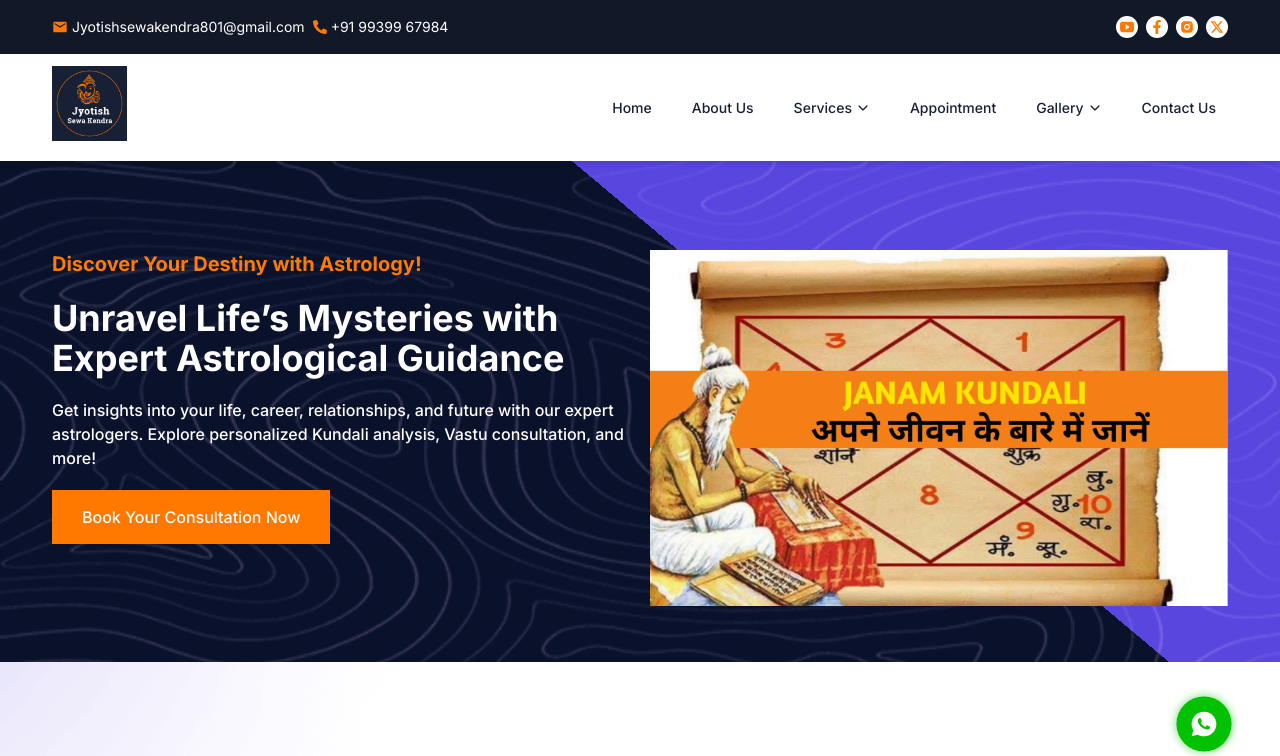
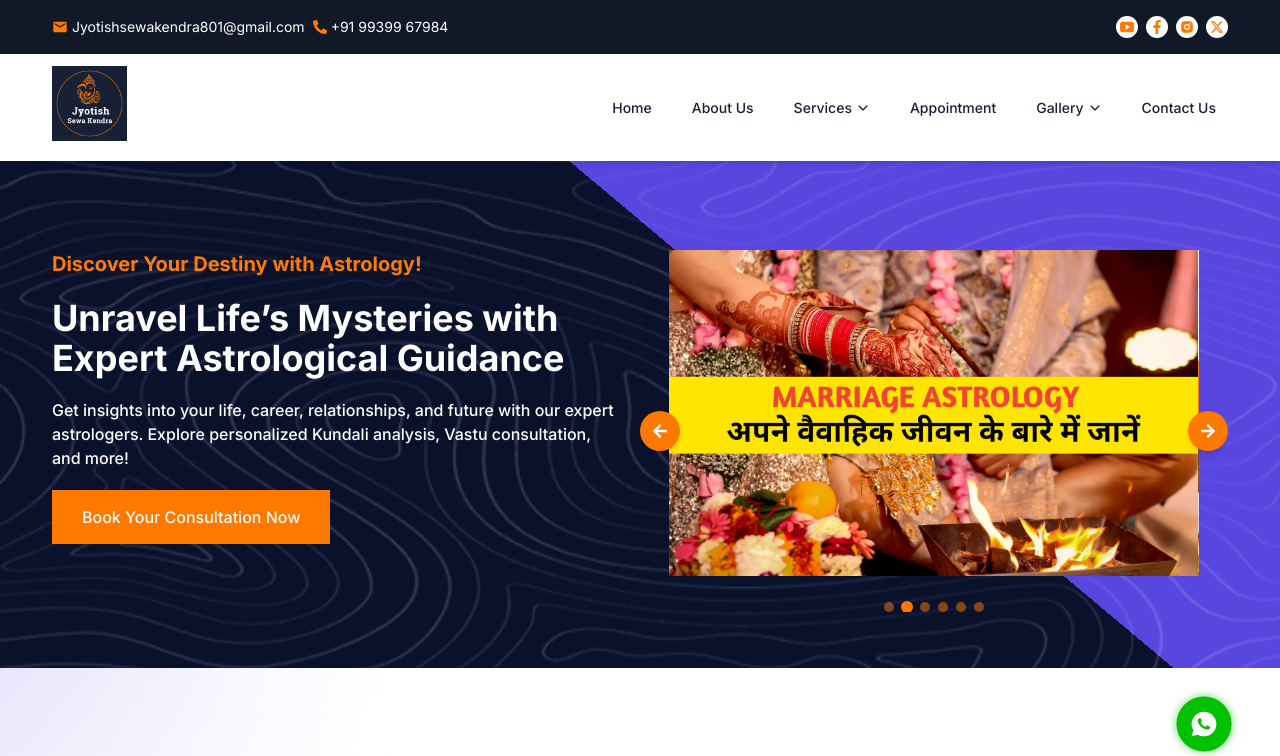
Before and after one commit to Shivam562-j/jyotishsewakendra, a React (Vite) app: page / in a window 1280 px wide. Shown: the top 756 px of the page. Built offline with nearby package versions, Linux system fonts and the light colour scheme.

Commit message:
hero section imag change and done

```diff
--- a/src/pages/Components/ProductSlider.jsx
+++ b/src/pages/Components/ProductSlider.jsx
@@ -7,7 +7,7 @@ import "swiper/css/pagination";
 import "swiper/css/navigation";
 import Img from '../../components/LazyLoadImage/Img';
 
-const ProductSlider = ({img1, img2, img1Alt="", img2Alt=""}) => {
+const ProductSlider = ({ img1, img2, img1Alt = "", img2Alt = "", img3 = "", img3Alt = "", img4 = "", img4Alt = "", img5 = "", img5Alt = "", img6 = "", img6Alt = "", imgStyle = "w-[320px] h-auto sm:h-[450px] sm:w-auto", sliderBtn = true }) => {
 
     const uniqueId = useMemo(() => `swiper-${Math.random().toString(36).substr(2, 9)}`, []);
     const prevImgRef = useRef(null);
@@ -50,9 +50,9 @@ const ProductSlider = ({img1, img2, img1Alt="", img2Alt=""}) => {
                     el: `.custom-pagination-${uniqueId}`,
                 }}
                 autoplay={{
-                    delay: 5000,
+                    delay: 3000,
                     disableOnInteraction: false,
-                  }}
+                }}
                 breakpoints={{
                     640: { slidesPerView: 1 },
                     768: { slidesPerView: 1 },
@@ -72,14 +72,28 @@ const ProductSlider = ({img1, img2, img1Alt="", img2Alt=""}) => {
                 }}
             >
                 <SwiperSlide className="h-auto w-full object-contain text-center flex justify-items-center overflow-x-hidden">
-                    <Img src={img1} alt={img1Alt} className="w-[320px] h-auto sm:h-[450px] sm:w-auto" />
+                    <Img src={img1} alt={img1Alt} className={imgStyle} />
                 </SwiperSlide>
                 <SwiperSlide className="h-auto w-full object-contain text-center flex justify-items-center overflow-x-hidden">
-                    <Img src={img2} alt={img1Alt} className="w-[320px] h-auto sm:h-[450px] sm:w-auto" />
+                    <Img src={img2} alt={img2Alt} className={imgStyle} />
                 </SwiperSlide>
+                {sliderBtn == false && <>
+                    <SwiperSlide className="h-auto w-full object-contain text-center flex justify-items-center overflow-x-hidden">
+                        <Img src={img3} alt={img3Alt} className={imgStyle} />
+                    </SwiperSlide>
+                    <SwiperSlide className="h-auto w-full object-contain text-center flex justify-items-center overflow-x-hidden">
+                        <Img src={img4} alt={img4Alt} className={imgStyle} />
+                    </SwiperSlide>
+                    <SwiperSlide className="h-auto w-full object-contain text-center flex justify-items-center overflow-x-hidden">
+                        <Img src={img5} alt={img5Alt} className={imgStyle} />
+                    </SwiperSlide>
+                    <SwiperSlide className="h-auto w-full object-contain text-center flex justify-items-center overflow-x-hidden">
+                        <Img src={img6} alt={img6Alt} className={imgStyle} />
+                    </SwiperSlide>
+                </>}
                 <div className={`custom-pagination custom-pagination-${uniqueId} flex justify-center mt-5 space-x-2`}></div>
             </Swiper>
-            <button
+                <button
                 ref={nextImgRef}
                 className="absolute right-0 top-1/2 transform -translate-y-1/2 bg-[#ff7900] text-white p-3 text-base rounded-full shadow-md hover:bg-[#e66b00] z-10"
             >
--- a/src/pages/Home/Home.jsx
+++ b/src/pages/Home/Home.jsx
@@ -2,9 +2,15 @@ import React from 'react';
 import { SectionContent, ImageContent, Button, ImageBox, AnimatedCount } from '../../components';
 import bgImage from "../../assets/images/bg.png";
 import { homeServicesBoxContent, layoutContainer, shortDetails } from '../../utils/constant';
-import heroImg from "../../assets/images/janam-kundali.webp"
+import janamKundaliImg from "../../assets/images/janam-kundali.webp";
+import marriageAstrologyImg from "../../assets/images/marriage-astrology.webp";
+import childAstrologyImg from "../../assets/images/child-astrology.webp";
+import futureAstrologyImg from "../../assets/images/future-astrology1.webp";
+import kundaliVishleshanImg from "../../assets/images/kundali-vishleshan.webp";
+import vastuShastraImg from "../../assets/images/vastu-shastra.webp";
 import WhyChooseUs from '../Components/WhyChooseUs';
 import aboutUsImg from "../../assets/images/about-us.webp"
+import ProductSlider from '../Components/ProductSlider';
 // import aboutUsImg from "../../assets/images/about-us1.png"
 
 const Home = () => {
@@ -23,10 +29,13 @@ const Home = () => {
         <div className={`${layoutContainer} py-14 flex flex-col-reverse sm:flex-row gap-5 justify-between w-full border-[#182036] pt-24`}>
 
           <SectionContent />
-          <ImageContent imgUrl1={heroImg}
+          {/* <ImageContent imgUrl1={heroImg}
             imgUrl2={false}
             className='flex-row p-0 h-full'
-          />
+          /> */}
+          <div className='w-full sm:w-1/2'>
+            <ProductSlider sliderBtn={false} img1={futureAstrologyImg} img2={marriageAstrologyImg} img3={janamKundaliImg} img4={kundaliVishleshanImg} img5={childAstrologyImg} img6={vastuShastraImg} img1Alt={""} img2Alt={""} imgStyle="w-full" />
+          </div>
 
         </div>
 
```
